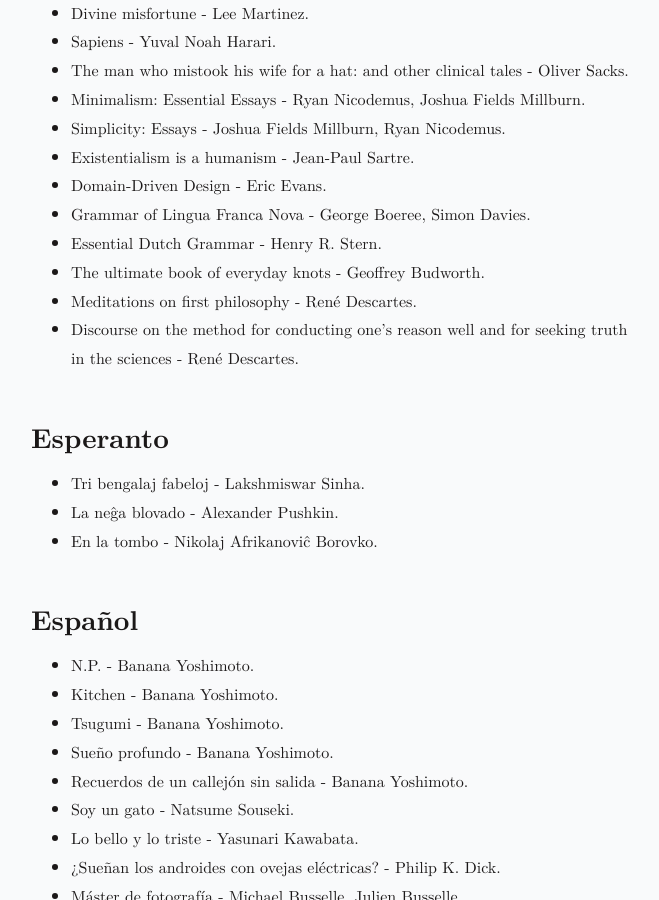
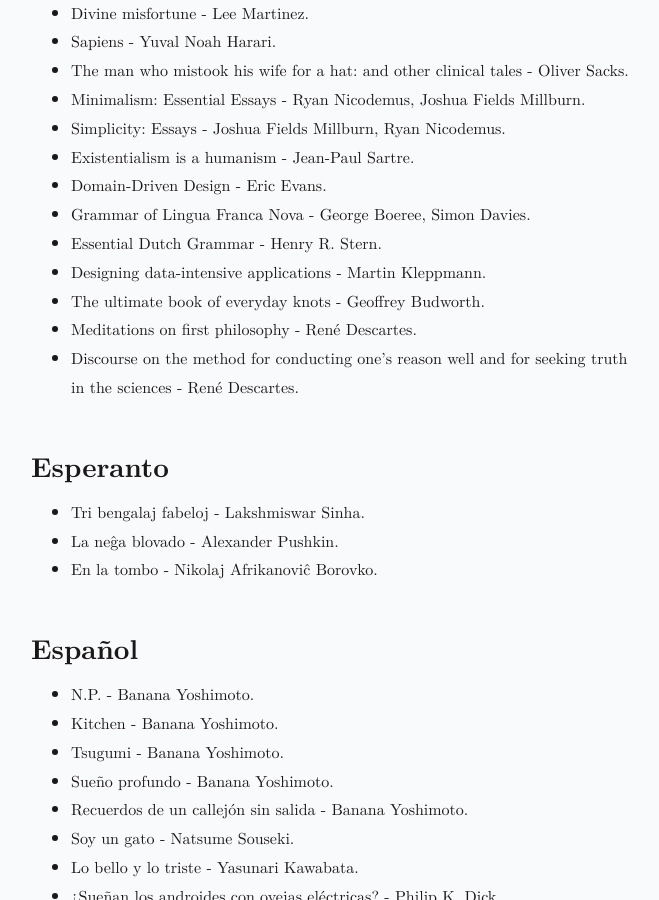
Before and after one commit to jProgr/jprogr.github.io, a Jekyll site: the page built from pages/books-read.md, in a window 1280 px wide and 900 px high, scrolled down 1388 px. Shown: the whole window, without its empty margins (309-968 px from the left). Built offline with Jekyll 4.4.1, drawn with Linux system fonts in a browser that asks for light colours; some of the changed lines change nothing that is shown; some of the changed text lies outside the part shown.

Commit message:
Update content
Updated "Books read".

```diff
--- a/pages/books-read.md
+++ b/pages/books-read.md
@@ -1,7 +1,7 @@
 ---
 title: "Books read"
 permalink: "/books-read"
-updated_date: "240502"
+updated_date: "240604"
 ---
 
 # Books read
@@ -56,6 +56,7 @@ These are lists of the books that I have read and enjoyed enough to put in a lis
 - Domain-Driven Design - Eric Evans.
 - Grammar of Lingua Franca Nova - George Boeree, Simon Davies.
 - Essential Dutch Grammar - Henry R. Stern.
+- Designing data-intensive applications - Martin Kleppmann.
 - The ultimate book of everyday knots - Geoffrey Budworth.
 - Meditations on first philosophy - René Descartes.
 - Discourse on the method for conducting one's reason well and for seeking truth in the sciences - René Descartes.
```
